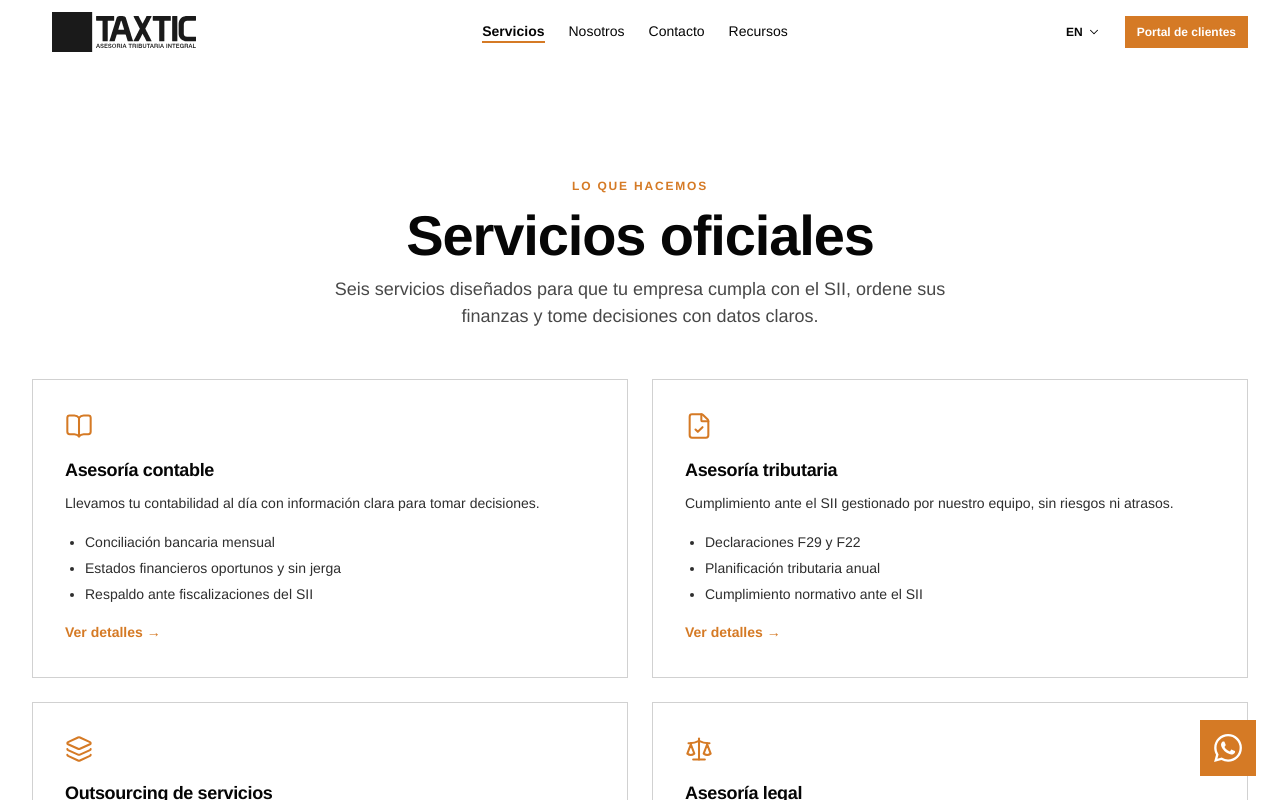
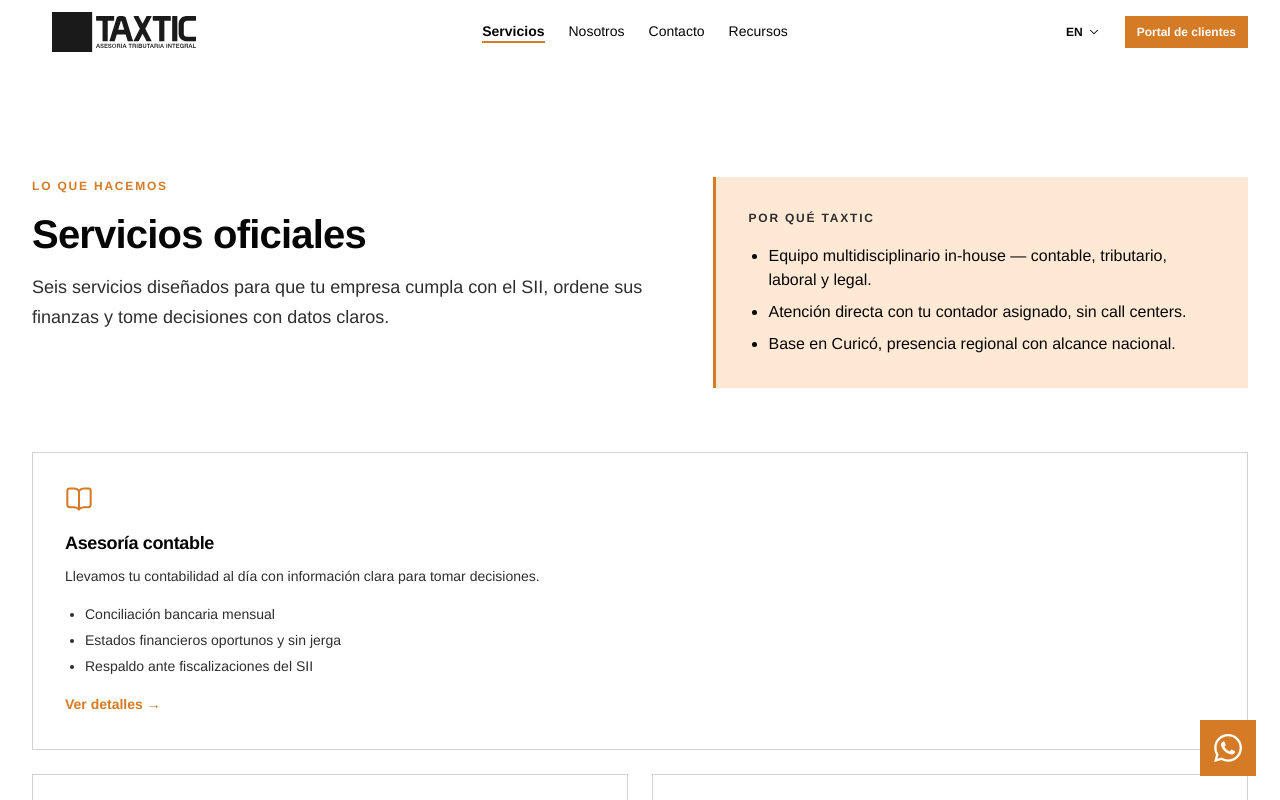
Before and after one commit to TAXTIC/landing-taxtic, a Next.js app: page /en/servicios in a window 1280 px wide. Shown: the top 800 px of the page. Built offline with nearby package versions, Linux system fonts and the light colour scheme.

Commit message:
✨ feat: rediseñar hero de /servicios a 2 columnas con AnchorHighlights y featured card

```diff
--- a/src/app/[locale]/servicios/page.tsx
+++ b/src/app/[locale]/servicios/page.tsx
@@ -2,7 +2,7 @@ import type { Metadata } from "next";
 import { getTranslations, setRequestLocale } from "next-intl/server";
 
 import { Section } from "@/components/common/Section";
-import { SectionHeader } from "@/components/common/SectionHeader";
+import { AnchorHighlights } from "@/components/sections/AnchorHighlights";
 import { ServicesGrid } from "@/components/sections/ServicesGrid";
 import { loadServicesIndex, type Locale } from "@/lib/content";
 
@@ -21,17 +21,33 @@ export default async function ServicesIndexPage({ params }: Props) {
     getTranslations({ locale, namespace: "services" }),
   ]);
 
+  const anchorItems = t.raw("indexHero.anchorHighlights.items") as string[];
+
   return (
     <Section variant="light">
-      <SectionHeader
-        eyebrow={t("indexHero.eyebrow")}
-        title={t("indexHero.title")}
-        subtitle={t("indexHero.subtitle")}
-        align="center"
-        as="h1"
-      />
-      <div className="mt-12">
-        <ServicesGrid services={services.services} density="expanded" />
+      <div className="grid gap-10 lg:grid-cols-[1.2fr_1fr] items-start">
+        <div className="flex flex-col gap-4">
+          <span className="label-upper text-[var(--brand-orange)]">
+            {t("indexHero.eyebrow")}
+          </span>
+          <h1 className="text-3xl lg:text-4xl font-bold text-[var(--gray-900)] leading-tight">
+            {t("indexHero.title")}
+          </h1>
+          <p className="text-base lg:text-lg leading-relaxed text-[var(--gray-700)]">
+            {t("indexHero.subtitle")}
+          </p>
+        </div>
+        <AnchorHighlights
+          label={t("indexHero.anchorHighlights.label")}
+          items={anchorItems}
+        />
+      </div>
+      <div className="mt-12 lg:mt-16">
+        <ServicesGrid
+          services={services.services}
+          density="expanded"
+          featured
+        />
       </div>
     </Section>
   );
--- a/src/i18n/messages/en.json
+++ b/src/i18n/messages/en.json
@@ -33,7 +33,15 @@
     "indexHero": {
       "eyebrow": "LO QUE HACEMOS",
       "title": "Servicios oficiales",
-      "subtitle": "Seis servicios diseñados para que tu empresa cumpla con el SII, ordene sus finanzas y tome decisiones con datos claros."
+      "subtitle": "Seis servicios diseñados para que tu empresa cumpla con el SII, ordene sus finanzas y tome decisiones con datos claros.",
+      "anchorHighlights": {
+        "label": "POR QUÉ TAXTIC",
+        "items": [
+          "Equipo multidisciplinario in-house — contable, tributario, laboral y legal.",
+          "Atención directa con tu contador asignado, sin call centers.",
+          "Base en Curicó, presencia regional con alcance nacional."
+        ]
+      }
     },
     "slugHero": {
       "eyebrow": "SERVICIO",
--- a/src/i18n/messages/es.json
+++ b/src/i18n/messages/es.json
@@ -33,7 +33,15 @@
     "indexHero": {
       "eyebrow": "LO QUE HACEMOS",
       "title": "Servicios oficiales",
-      "subtitle": "Seis servicios diseñados para que tu empresa cumpla con el SII, ordene sus finanzas y tome decisiones con datos claros."
+      "subtitle": "Seis servicios diseñados para que tu empresa cumpla con el SII, ordene sus finanzas y tome decisiones con datos claros.",
+      "anchorHighlights": {
+        "label": "POR QUÉ TAXTIC",
+        "items": [
+          "Equipo multidisciplinario in-house — contable, tributario, laboral y legal.",
+          "Atención directa con tu contador asignado, sin call centers.",
+          "Base en Curicó, presencia regional con alcance nacional."
+        ]
+      }
     },
     "slugHero": {
       "eyebrow": "SERVICIO",
```
